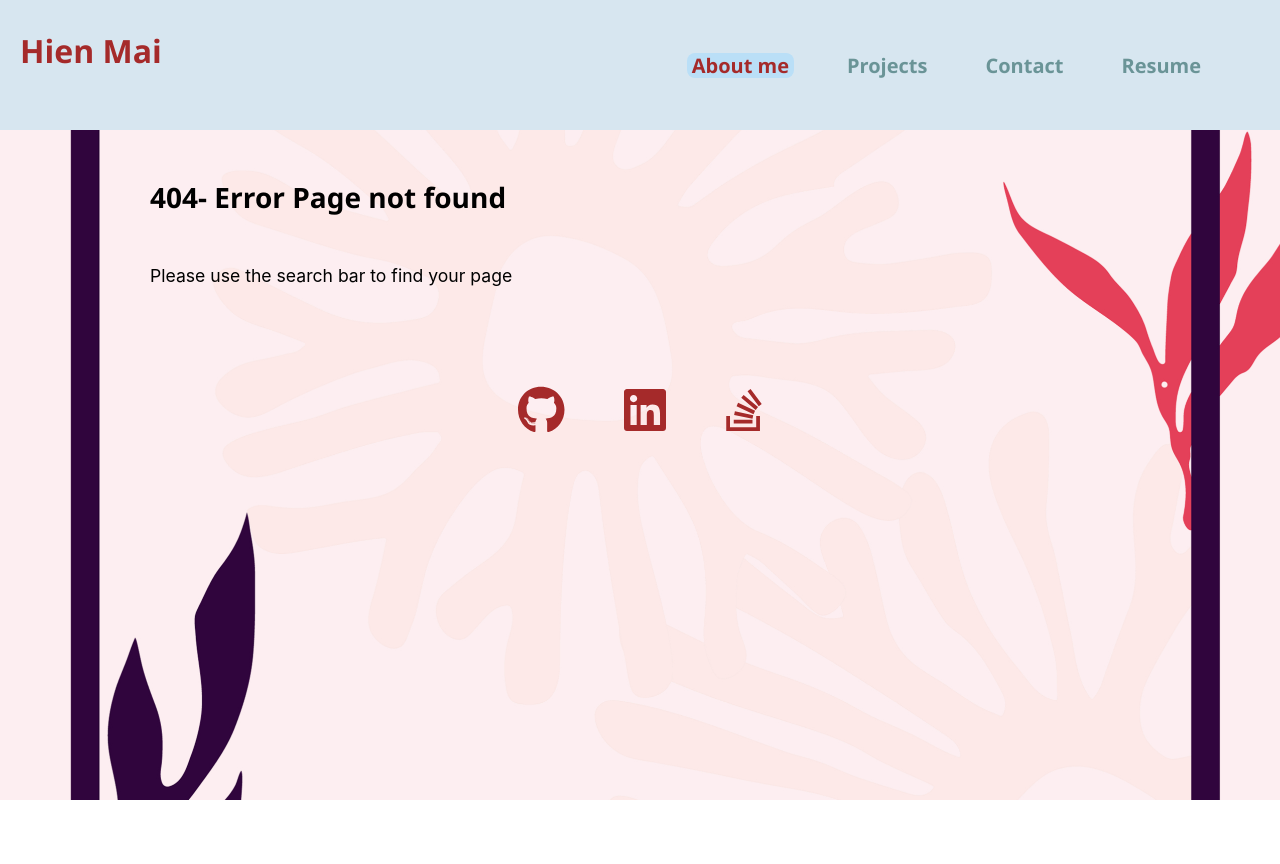
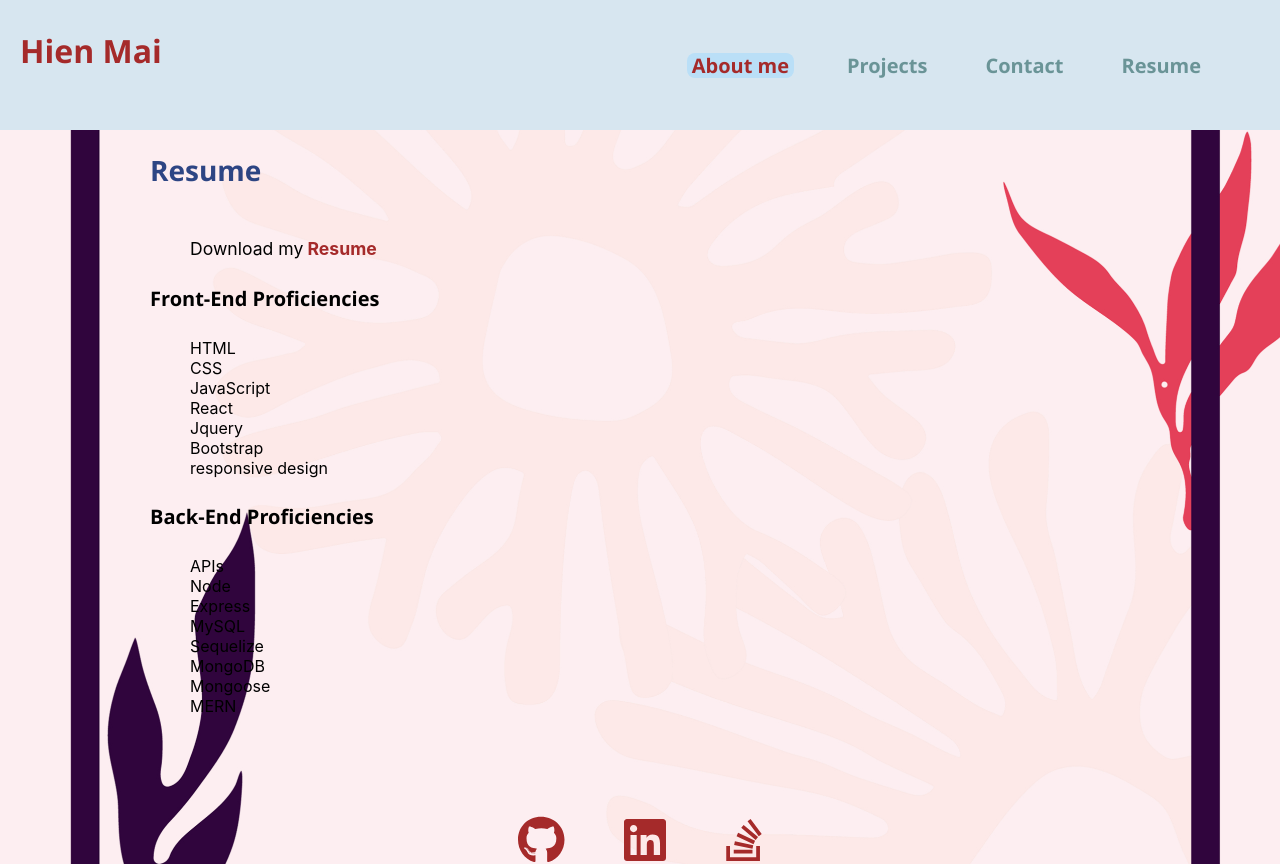
Before and after one commit to hienm9/portfolio, a React (Create React App) app: page /portfolio/resume in a window 1280 px wide. Before the commit this address had no page. Before the commit the page ends 800 px from the top, so only its background shows below. Built offline with nearby package versions, Linux system fonts and the light colour scheme.

Commit message:
added portfolio to routes and update some styles

```diff
--- a/src/App.js
+++ b/src/App.js
@@ -25,10 +25,9 @@ function App() {
           <Routes>
             <Route path='/' element={<About />} />
             <Route path="/portfolio" element={<About />} />
-            <Route path='/about' element={<About />} />
-            <Route path='/projects' element={<Project />} />
-            <Route path='/contact' element={<Contact />} />
-            <Route path='/resume' element={<Resume />} />
+            <Route path='/portfolio/projects' element={<Project />} />
+            <Route path='/portfolio/contact' element={<Contact />} />
+            <Route path='/portfolio/resume' element={<Resume />} />
             <Route path='*' element={<Error />} />
             {/* always put catch all error last. */}
           </Routes>
--- a/src/components/Contact.js
+++ b/src/components/Contact.js
@@ -41,11 +41,11 @@ function ContactForm() {
     <section className='contact'>
       <h2>Contact me</h2>
 
-      <h4 className='contact-info'>
+      <h5 className='contact-info'>
       Email:  <a className="my-email" href="mailto:hienm9@gmail.com"> hienm9@gmail.com</a><br />
       <a href="https://www.linkedin.com/in/hien-mai-a765a3126/">LinkedIn</a><br />
       <a href="https://github.com/hienm9">GitHub</a>
-      </h4>
+      </h5>
 
       <h5>OR use the form below</h5>
 
--- a/src/components/Header.js
+++ b/src/components/Header.js
@@ -7,7 +7,7 @@ function Header(props) {
     return (
         <>
             <header className="header">
-                <h1><a href="/about">Hien Mai</a></h1>
+                <h1><a href="/portfolio">Hien Mai</a></h1>
                     <Navigation
                         page={page}
                         setPage={setPage}
--- a/src/components/Navigation.js
+++ b/src/components/Navigation.js
@@ -15,21 +15,21 @@ function Navigation(props) {
             </h4>
           </li>
         </Link>
-        <Link to='/projects'>
+        <Link to='/portfolio/projects'>
           <li className={`mx-5 ${page === 'projects' && 'navActive'}`}>
             <h4>
               <a href="/projects" onClick={() => setPage("projects")}>Projects</a>
             </h4>
           </li>
         </Link>
-        <Link to='/contact'>
+        <Link to='/portfolio/contact'>
           <li className={`mx-5 ${page === 'contact' && 'navActive'}`}>
             <h4>
               <a href="/contact" onClick={() => setPage("contact")}>Contact</a>
             </h4>
           </li>
         </Link>
-        <Link to='/resume'>
+        <Link to='/portfolio/resume'>
           <li className={`mx-5 ${page === 'resume' && 'navActive'}`}>
             <h4>
               <a href="/resume" onClick={() => setPage("resume")}>Resume</a>
--- a/src/components/Resume.js
+++ b/src/components/Resume.js
@@ -26,7 +26,7 @@ function Resume() {
             <li>Sequelize</li>
             <li>MongoDB</li>
             <li>Mongoose</li>
-            <li>MERN stack</li>
+            <li>MERN</li>
           </ul>
         </section>
       );
--- a/src/index.css
+++ b/src/index.css
@@ -6,8 +6,8 @@
   --light-100: rgb(186, 223, 247);
   --dark: rgba(9, 76, 72, 0.529);
   --brown: brown;
-  --pink: rgb(233, 64, 92);
-  --cyan: rgb(16, 107, 160);
+  --red: rgb(202, 58, 58);
+  --cyan: rgb(30, 106, 150);
 }
 
 body {
@@ -132,14 +132,6 @@ a {
   margin-left: 4em;
 }
 
-.resume {
-  margin-left: 150px;
-}
-
-.resume h2 {
-  color: var(--primary);
-}
-
 section {
   margin: 20px 50px;
 }
@@ -216,10 +208,30 @@ section {
 /* resume styles */
 .resume a {
   color: var(--primary);
+  font-weight: bold;
 }
 
 .resume a:hover {
-  color: var(--pink);
+  color: var(--cyan);
+  background-color: var(--light-100);
+  padding-right: 5px;
+  border-radius: 8px;
+}
+
+.resume {
+  margin-left: 150px;
+}
+
+.resume h2 {
+  color: var(--primary);
+}
+
+.resume p {
+  margin-left: 40px;
+}
+
+.resume p a {
+  color: var(--brown);
 }
 
 /* contact styles */
@@ -237,6 +249,9 @@ section {
 }
 .contact-info a:hover {
   color: var(--cyan);
+  background-color: var(--light-100);
+  padding-right: 5px;
+  border-radius: 8px;
 }
 
 .contact h2 {
@@ -298,7 +313,11 @@ footer {
 
 footer a {
   margin: 30px;
-  color: brown;
+  color: var(--brown);
+}
+
+footer a:hover {
+  color: var(--red);
 }
 
 @media screen and (max-width: 575px) {
```
Also changed, not shown: 1 other file (tests, documents, lock files or other folders).
